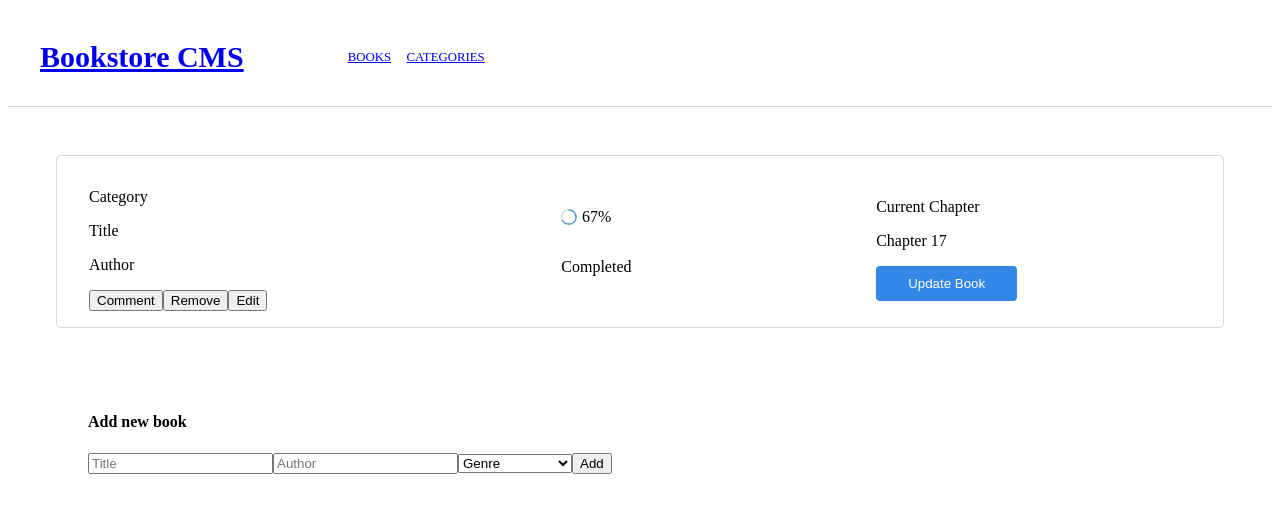
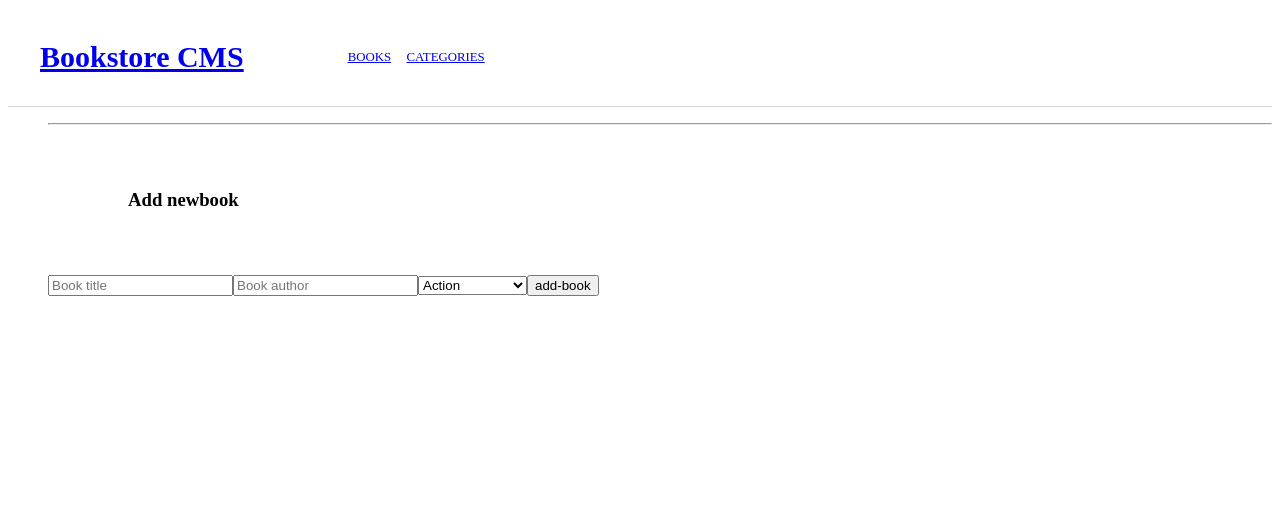
Before and after one commit to Aduda-Boaz/react-bookstore, a React (Create React App) app: page /bookstore in a window 1280 px wide. Shown: the top 512 px of the page. Built offline with nearby package versions, Linux system fonts and the light colour scheme.

Commit message:
Add and remove book feature

```diff
--- a/package.json
+++ b/package.json
@@ -6,12 +6,16 @@
     "@testing-library/jest-dom": "^5.16.2",
     "@testing-library/react": "^12.1.3",
     "@testing-library/user-event": "^13.5.0",
+    "prop-types": "^15.8.1",
     "react": "^17.0.2",
     "react-circular-progressbar": "^2.0.4",
     "react-dom": "^17.0.2",
     "react-redux": "^7.2.6",
     "react-router-dom": "^6.2.2",
     "react-scripts": "5.0.0",
+    "redux-logger": "^3.0.6",
+    "uuid": "^8.3.2",
+    "uuidv4": "^6.2.12",
     "web-vitals": "^2.1.4"
   },
   "scripts": {
--- a/src/components/BookDisplay.js
+++ b/src/components/BookDisplay.js
@@ -1,14 +1,28 @@
 import React from 'react';
+import { useSelector } from 'react-redux';
 import BookForm from './BookForm';
 import BookList from './BookList';
 
-function BookDisplay() {
+const BookDisplay = () => {
+  const books = useSelector((state) => state.booksReducer);
+
   return (
-    <div>
-      <BookList />
-      <BookForm />
+    <div className="bookdisplay">
+      <ul>
+        {books.map((book) => (
+          <BookList
+            key={book.id}
+            id={book.id}
+            title={book.title}
+            author={book.author}
+            category={book.category}
+          />
+        ))}
+        <hr />
+        <BookForm />
+      </ul>
     </div>
   );
-}
+};
 
 export default BookDisplay;
--- a/src/components/BookForm.js
+++ b/src/components/BookForm.js
@@ -1,29 +1,54 @@
 import React from 'react';
+import { useDispatch, useSelector } from 'react-redux';
+import { v4 as uuidv4 } from 'uuid';
+import { addBook } from '../redux/books/books';
 
-function BookForm() {
+const categories = ['Action', 'Science-fiction', 'Business', 'Romance'];
+
+const BookForm = () => {
+  const books = useSelector((state) => state.booksReducer);
+  const dispatch = useDispatch();
+  const submitBookToStore = (e) => {
+    e.preventDefault();
+    if (e.target.parentNode.lastChild[0].value && e.target.parentNode.lastChild[1].value
+      && e.target.parentNode.lastChild[2].value) {
+      const newBook = {
+        id: uuidv4(),
+        title: e.target.parentNode.lastChild[0].value,
+        author: e.target.parentNode.lastChild[1].value,
+        category: e.target.parentNode.lastChild[2].value,
+      };
+      dispatch(addBook(newBook));
+      e.target.parentNode.lastChild[0].value = '';
+      e.target.parentNode.lastChild[1].value = '';
+    }
+  };
+
   return (
-    <div>
-      <form className="add-new">
-        <h4>Add new book</h4>
-        <label htmlFor="Title">
-          <input id="Title" placeholder="Title" required />
-        </label>
-        <label htmlFor="author">
-          <input id="author" placeholder="Author" />
-        </label>
-        <label htmlFor="genre">
-          <select className="book-selection" id="genre" required>
-            <option value="Unknown">Genre</option>
-            <option value="Leadership">Leadership</option>
-            <option value="Science-Fiction">Science-Fiction</option>
-            <option value="Business">Business</option>
-            <option value="Romance">Romance</option>
-          </select>
-        </label>
-        <button type="submit" className="add-book">Add</button>
+    <>
+      <h3 className="add-new">Add newbook</h3>
+      <form className="form-container" onSubmit={submitBookToStore}>
+        <input
+          type="text"
+          placeholder="Book title"
+          name="title"
+          value={books.title}
+        />
+        <input
+          type="text"
+          placeholder="Book author"
+          name="author"
+          value={books.author}
+        />
+        <select placeholder="Category" name="category">
+          {categories.map((category) => (
+            <option key={uuidv4()} value={category}>{category}</option>
+          ))}
+        </select>
+        <input type="submit" className="submit" value="add-book" />
       </form>
-    </div>
+    </>
   );
-}
+};
 
 export default BookForm;
--- a/src/components/BookList.js
+++ b/src/components/BookList.js
@@ -1,18 +1,25 @@
 import React from 'react';
+import { useDispatch } from 'react-redux';
+import PropTypes from 'prop-types';
+import { removeBook } from '../redux/books/books';
 import { CircularProgressbar } from 'react-circular-progressbar';
 import 'react-circular-progressbar/dist/styles.css';
 
-function BookList() {
+const BookList = ({
+  id,
+  title,
+  author,
+  category,
+}) => {
+  const dispatch = useDispatch();
   return (
-    <div className="List-container">
-      <div className="BookDetils">
-        <p className="Genre">Category</p>
-        <p className="BookTitle">Title</p>
-        <p className="BookAuthor">Author</p>
-        <button type="button" className="btn">Comment</button>
-        <button type="button" className="btn">Remove</button>
-        <button type="button" className="btn">Edit</button>
-      </div>
+    <li id={id}>
+      <h4>{category}</h4>
+      <h3>{title}</h3>
+      <h4>{author}</h4>
+      <button type="button" className="btn">Comment</button>
+      <button type="button" onClick={(e) => { dispatch(removeBook(e.target.parentNode.id)); }}>Remove</button>
+      <button type="button" className="btn">Edit</button>
       <div className="Scale">
         <div className="Graph">
           <div className="progressBar" style={{ width: 50, height: 50 }}>
@@ -27,8 +34,16 @@ function BookList() {
         <p>Chapter 17</p>
         <button type="button" className="progressBtn btn">Update Book</button>
       </div>
-    </div>
+    </li>
+
   );
-}
+};
+
+BookList.propTypes = {
+  id: PropTypes.string.isRequired,
+  title: PropTypes.string.isRequired,
+  author: PropTypes.string.isRequired,
+  category: PropTypes.string.isRequired,
+};
 
 export default BookList;
--- a/src/index.js
+++ b/src/index.js
@@ -1,13 +1,24 @@
 import React from 'react';
 import ReactDOM from 'react-dom';
-import { BrowserRouter as Router } from 'react-router-dom';
-import App from './App';
+import { BrowserRouter, Route, Routes } from 'react-router-dom';
+import { Provider } from 'react-redux';
+import './App.css';
+import BookDisplay from './components/BookDisplay';
+import Nav from './components/NavBar';
+import BookCategories from './components/BookCategory';
+import store from './redux/configureStore';
 
 ReactDOM.render(
   <React.StrictMode>
-    <Router>
-      <App />
-    </Router>
+    <Provider store={store}>
+      <BrowserRouter>
+        <Nav />
+        <Routes>
+          <Route path="bookstore" element={<BookDisplay />} />
+          <Route path="categories" element={<BookCategories />} />
+        </Routes>
+      </BrowserRouter>
+    </Provider>
   </React.StrictMode>,
   document.getElementById('root'),
 );
--- a/src/redux/books/books.js
+++ b/src/redux/books/books.js
@@ -0,0 +1,27 @@
+const ADD_BOOK = 'bookStore/books/ADD_BOOK';
+const REMOVE_BOOKS = 'bookStore/books/REMOVE_BOOKS';
+
+const initialState = [];
+
+export const addBook = (payload) => ({
+  type: ADD_BOOK,
+  payload,
+});
+
+export const removeBook = (payload) => ({
+  type: REMOVE_BOOKS,
+  payload,
+});
+
+const reducer = (state = initialState, action) => {
+  switch (action.type) {
+    case ADD_BOOK:
+      return [...state, action.payload];
+    case REMOVE_BOOKS:
+      return state.filter((book) => book.id !== action.payload);
+    default:
+      return state;
+  }
+};
+
+export default reducer;
--- a/src/redux/configureStore.js
+++ b/src/redux/configureStore.js
@@ -0,0 +1,14 @@
+import { createStore, combineReducers, applyMiddleware } from 'redux';
+import logger from 'redux-logger';
+import booksReducer from './books/books';
+
+const reducer = combineReducers({
+  booksReducer,
+});
+
+const store = createStore(
+  reducer,
+  applyMiddleware(logger),
+);
+
+export default store;
```
Also changed, not shown: 1 other file (tests, documents, lock files or other folders).
